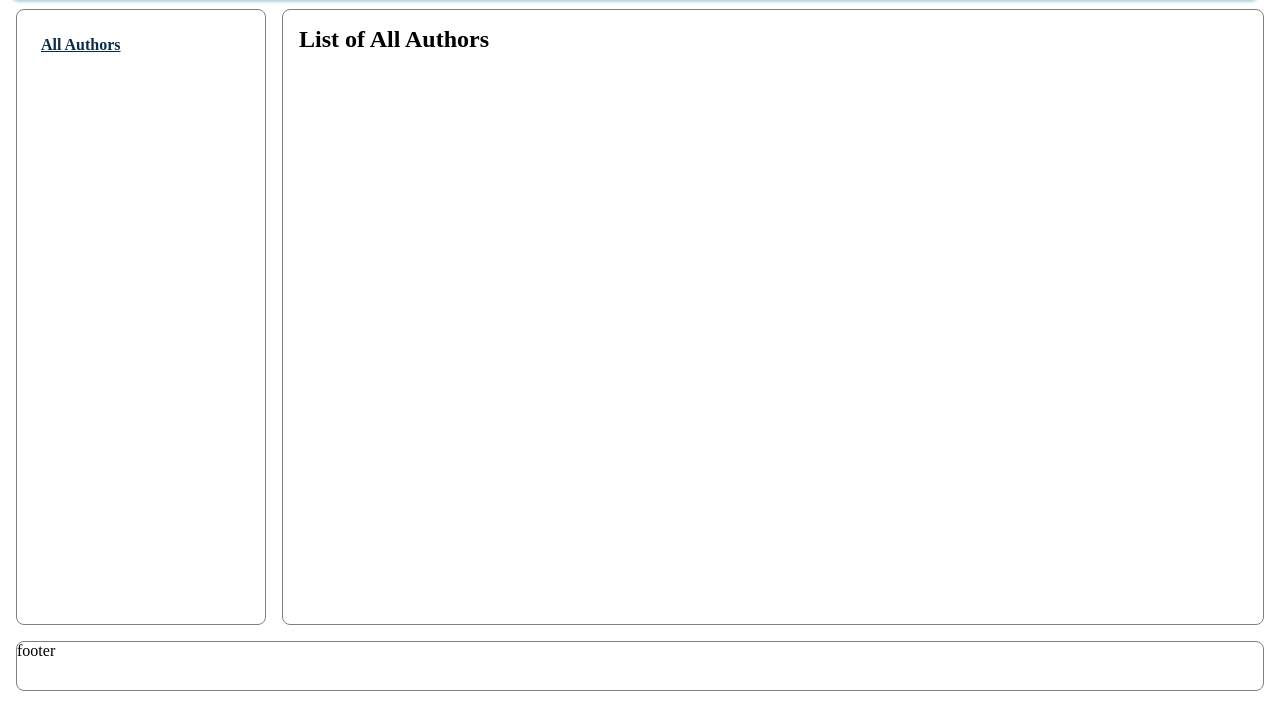
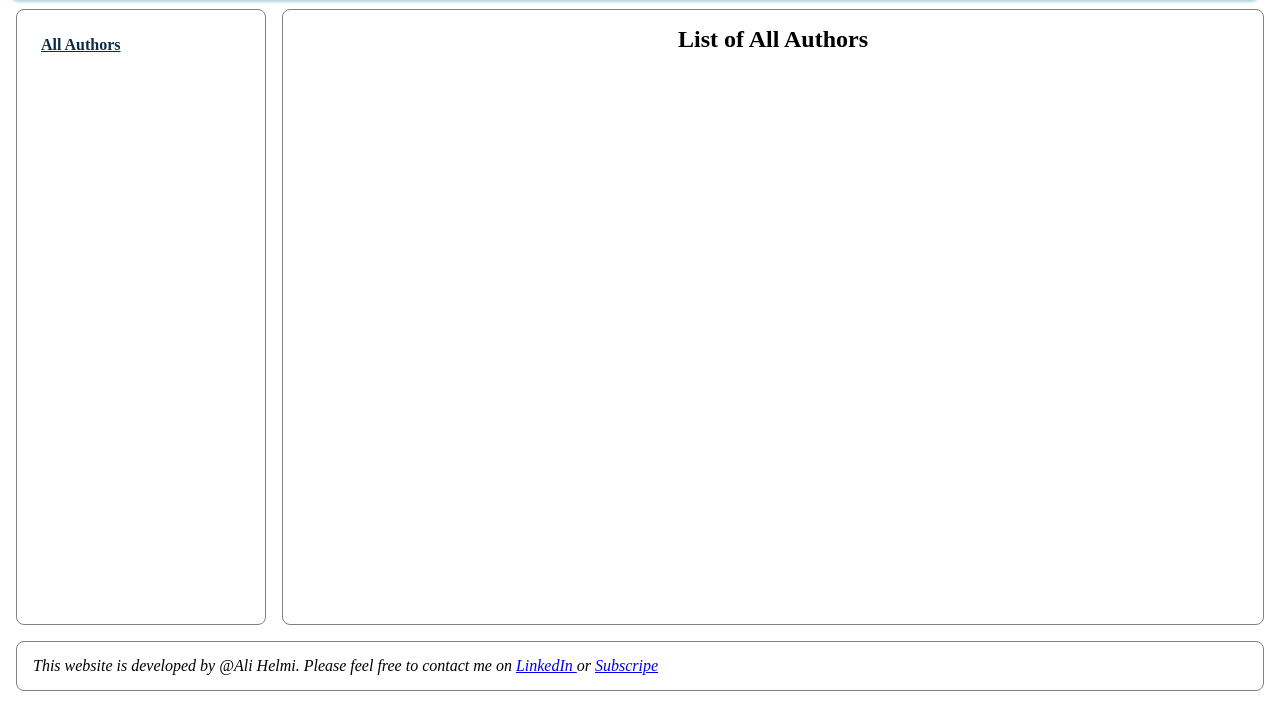
Before and after one commit to ahelmi365/udacity-personal-blog-website, a website: page src/index.html in a window 1280 px wide. Shown: the part 93-800 px from the top of the page. Drawn offline with Linux system fonts and the light colour scheme; no server answers.

Commit message:
add fooeter content and styles

```diff
--- a/src/index.html
+++ b/src/index.html
@@ -29,7 +29,18 @@
         ></section>
       </main>
       <footer class="footer">
-        <p>footer</p>
+        <p>
+          This website is developed by @Ali Helmi. Please feel free to contact
+          me on
+          <a
+            href="https://www.linkedin.com/in/alihelmi/"
+            target="_blank"
+            rel="noopener noreferrer"
+          >
+            LinkedIn
+          </a>
+          or <a href="#">Subscripe</a>
+        </p>
       </footer>
     </div>
   </body>
--- a/src/styles.css
+++ b/src/styles.css
@@ -83,9 +83,7 @@ body {
       display: flex;
       flex-direction: column;
       align-items: center;
-      .main-content-title {
-        align-self: flex-start;
-      }
+
       .user-cards-container {
         margin-top: 1rem;
         display: flex;
@@ -141,6 +139,11 @@ body {
       grid-area: footer;
       border: 1px solid gray;
       border-radius: 0.5rem;
+      display: flex;
+      flex-direction: column;
+      justify-content: center;
+      padding: 1rem;
+      font-style: italic;
     }
   }
 }
```
